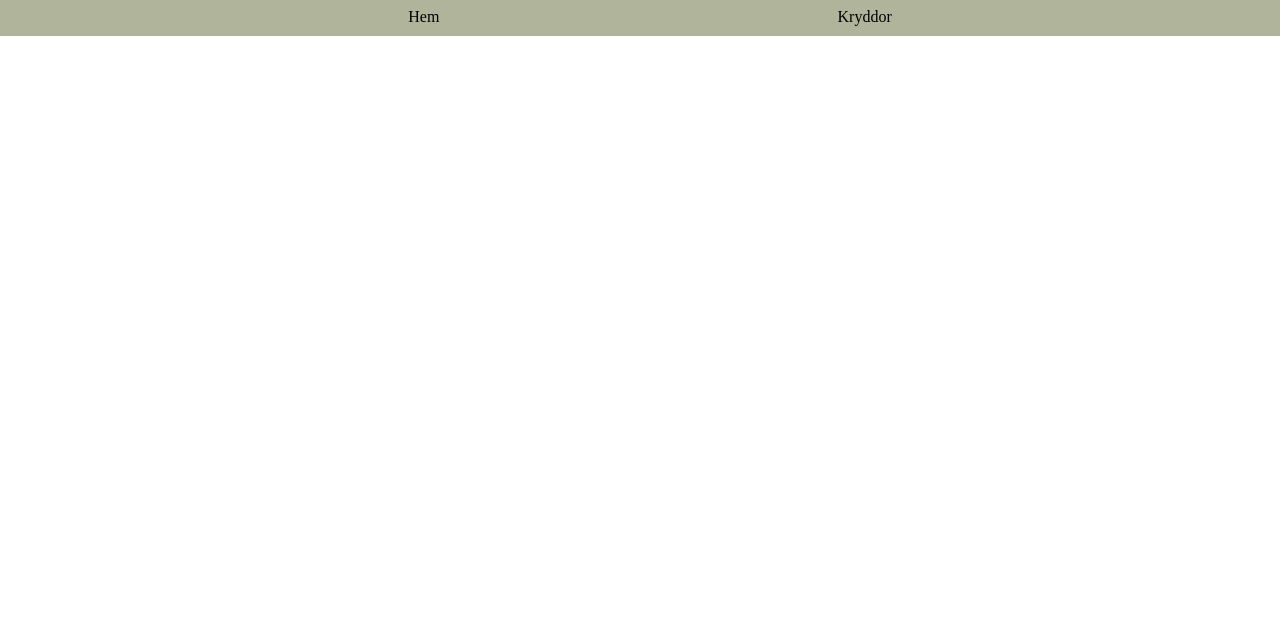
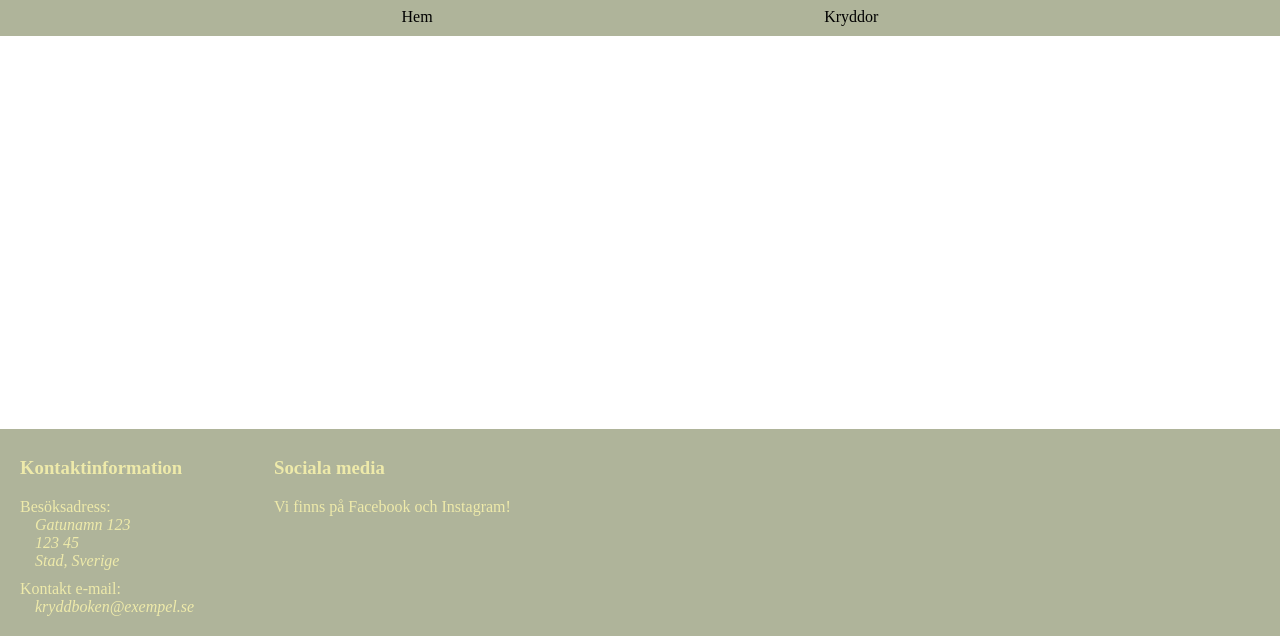
Before and after one commit to Frommflin/Kryddboken, a plain HTML site: page index.html in a window 1280 px wide. Shown: the part 164-800 px from the top of the page. Drawn offline with Linux system fonts and the light colour scheme.

Commit message:
Creating footer

```diff
--- a/index.html
+++ b/index.html
@@ -24,5 +24,23 @@
             </li>
         </ul>
     </nav>
+    <div class="content"></div>
+    <footer>
+        <div class="contact">
+            <h3>Kontaktinformation</h3>
+            <span>Besöksadress:</span>
+            <address>
+                Gatunamn 123<br>
+                123 45<br>
+                Stad, Sverige
+            </address>
+            <span>Kontakt e-mail:</span>
+            <address>kryddboken@exempel.se</address>
+        </div>
+        <div class="socials">
+            <h3>Sociala media</h3>
+            <span>Vi finns på Facebook och Instagram!</span>
+        </div>
+    </footer>
 </body>
 </html>
--- a/styles.css
+++ b/styles.css
@@ -2,11 +2,17 @@
     --primary: #AFB49A;
     --primary-dark: #939B6F;
     --secondary: #EEEAAA;
-  }
+}
+
+/* Mobile first approach */
 
 body{
     margin: 0px;
+    min-height: 100vh;
     color: black;
+    display: flex;
+    flex-direction: column;
+    justify-content: space-between;
 }
 
 nav{
@@ -20,7 +26,6 @@ nav{
 }
 
 ul{
-    width: 100%;
     background-color: var(--primary);
     margin: 0;
     padding: 10px;
@@ -52,3 +57,31 @@ h1{
     font-size: 3rem;
     text-align: center;
 }
+
+footer{
+    background-color: var(--primary);
+    color: var(--secondary);
+    display: flex;
+    flex-direction: column;
+    gap: 2rem;
+    padding: 10px 20px;
+}
+
+address{
+    padding: 0 0 10px 15px;
+}
+
+
+/* Medium screens */
+@media screen and (min-width: 768px) {
+    footer{
+        flex-direction: row;
+        gap: 5rem;
+    }
+}
+
+/* Large screens */
+
+@media screen and (min-width: 1200px) {
+
+}
```
